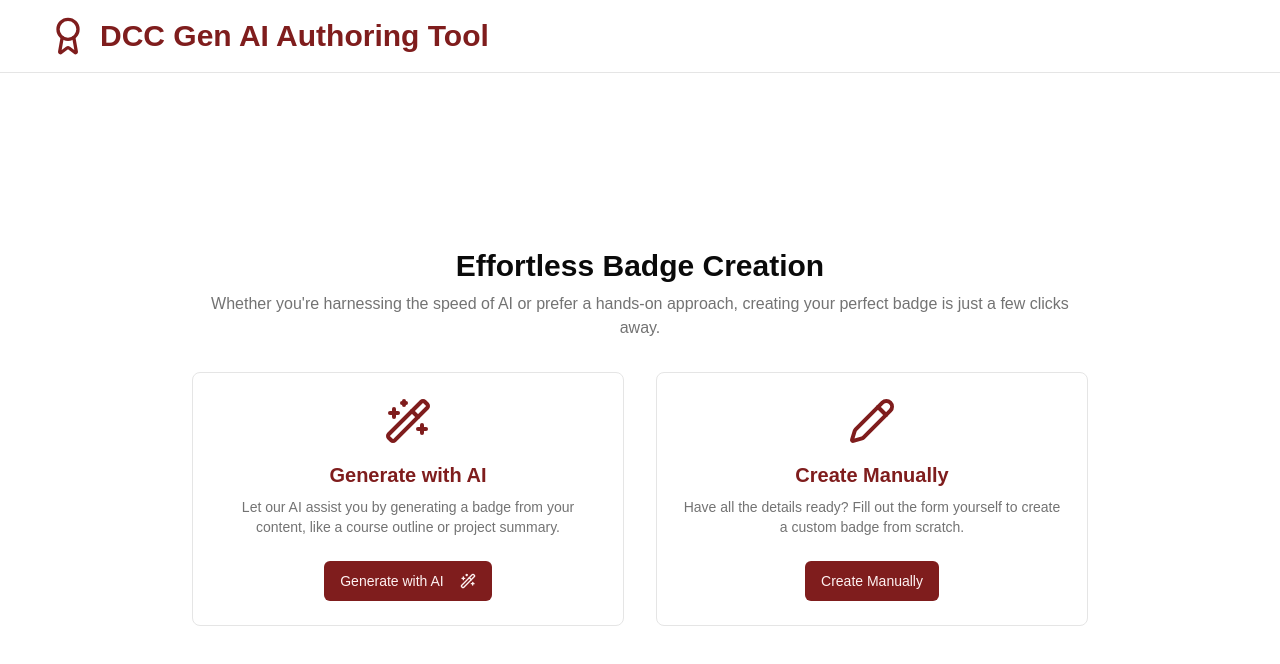
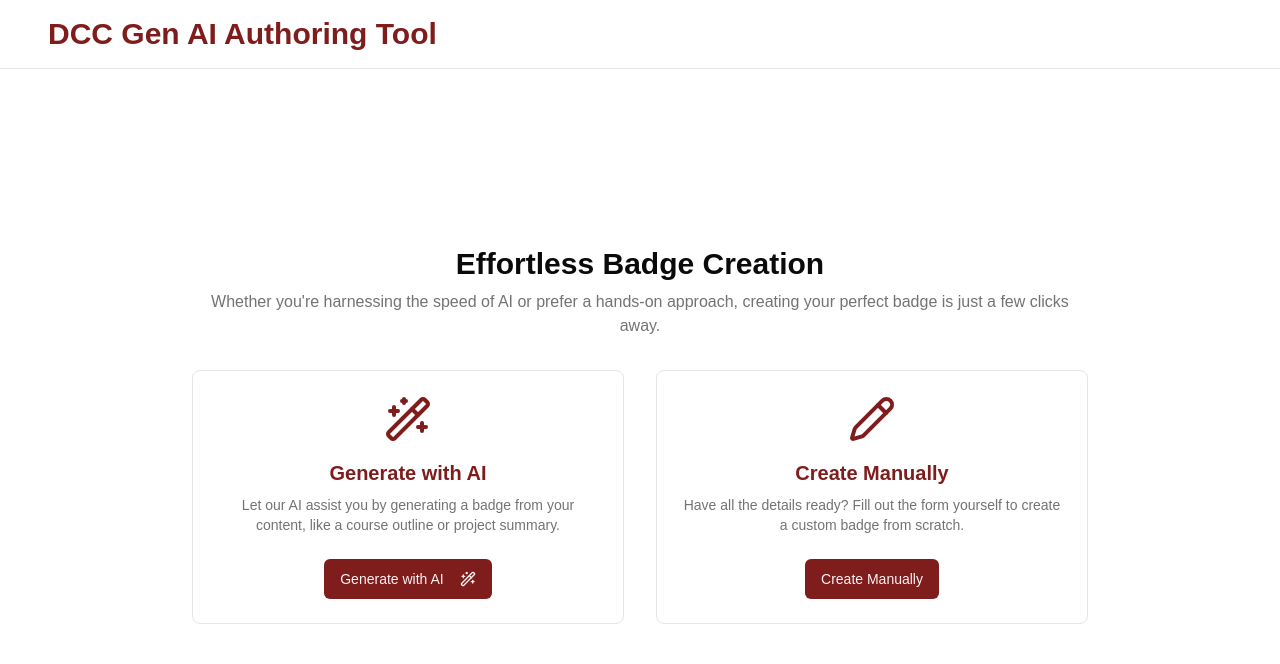
Before and after one commit to oneorigin-2-0/dcc-credential-co-writer, a Next.js app in the folder frontend/: page / in a window 1280 px wide. Shown: the top 664 px of the page. Built offline with nearby package versions, Linux system fonts and the light colour scheme.

Commit message:
Make the following changes:
,

Find this element:

  <svg xmlns="http:/

```diff
--- a/frontend/src/app/page.tsx
+++ b/frontend/src/app/page.tsx
@@ -15,7 +15,6 @@ export default function LandingPage() {
       <header className="p-4 border-b bg-card">
         <div className="container mx-auto">
           <h1 className="text-3xl font-bold font-headline text-primary flex items-center gap-3">
-            <Award className="w-10 h-10 text-accent" />
             DCC Gen AI Authoring Tool
           </h1>
         </div>
```
